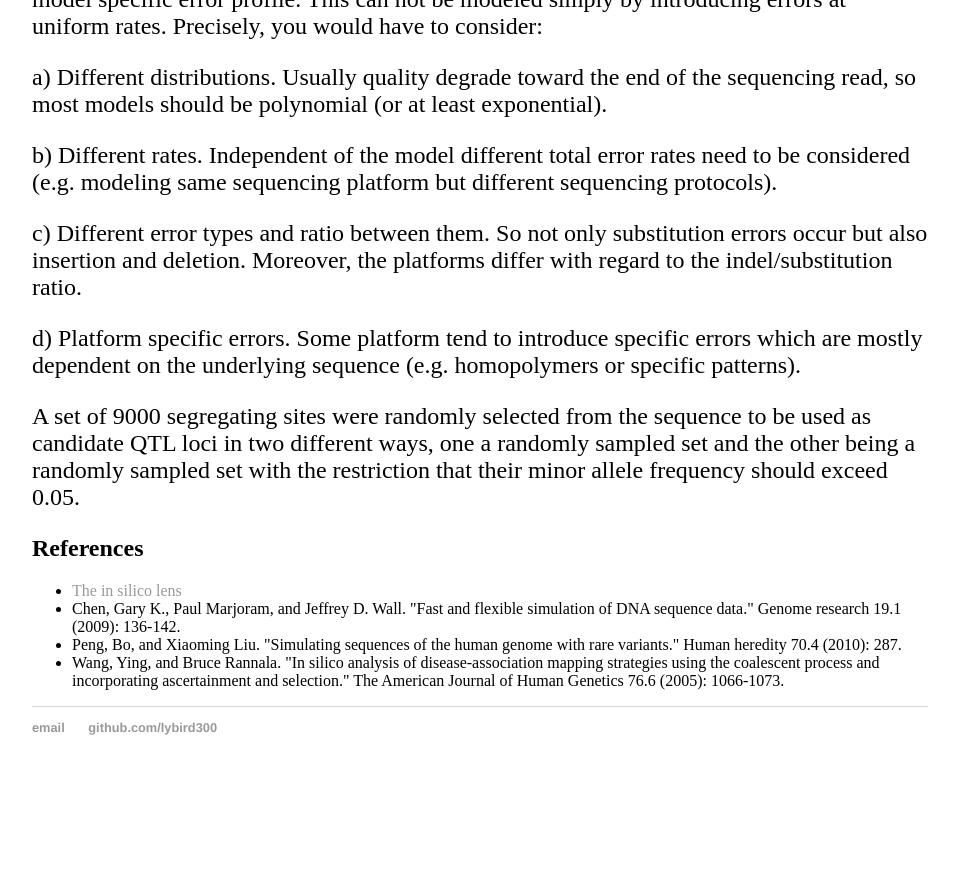
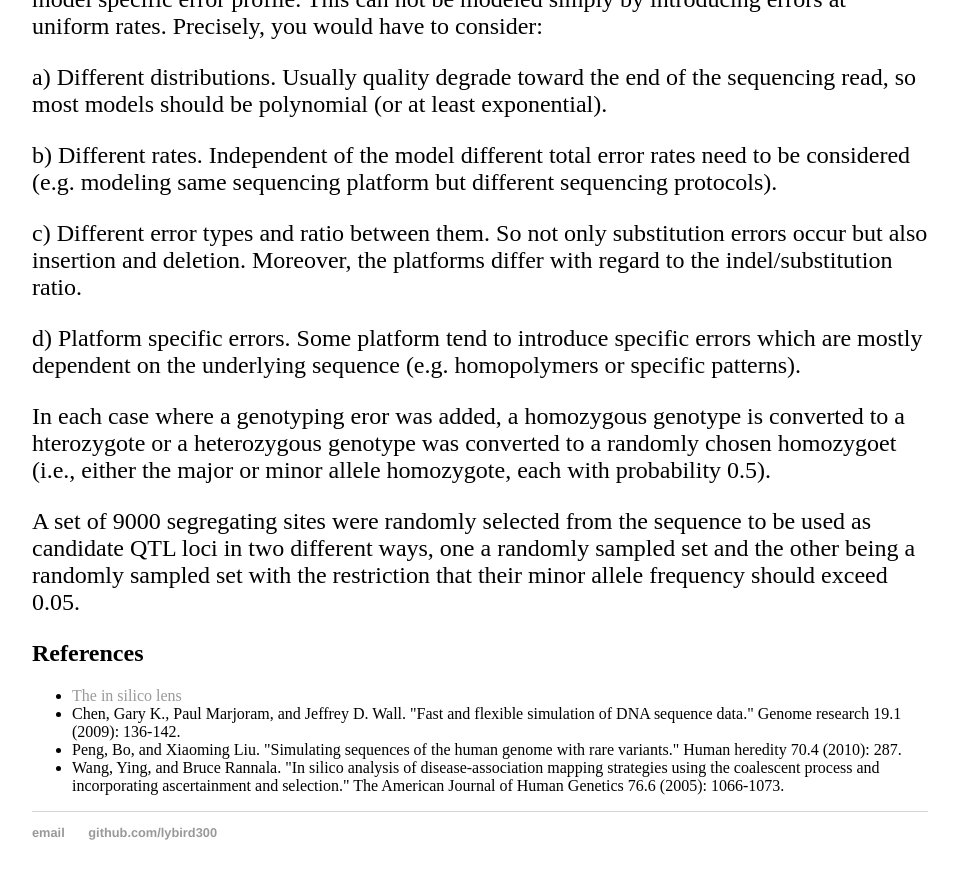
Before and after one commit to lybird300/lybird300.github.io, a Jekyll site: the page built from _posts/2015-05-07-simulate-gwas-data.md, in a window 1280 px wide and 900 px high, scrolled down 6740 px. Shown: the top 879 px of the window, without its empty margins (160-1118 px from the left). Built offline with Jekyll 4.4.1, drawn with Linux system fonts in a browser that asks for light colours; before the commit the page ends 7535 px from its top, so only the background shows below that.

Commit message:
Update 2015-05-07-simulate-gwas-data.md

```diff
--- a/_posts/2015-05-07-simulate-gwas-data.md
+++ b/_posts/2015-05-07-simulate-gwas-data.md
@@ -85,7 +85,10 @@ c) Different error types and ratio between them. So not only substitution errors
 
 d) Platform specific errors. Some platform tend to introduce specific errors which are mostly dependent on the underlying sequence (e.g. homopolymers or specific patterns).
 
+In each case where a genotyping eror was added, a homozygous genotype is converted to a hterozygote or a heterozygous genotype was converted to a randomly chosen homozygoet (i.e., either the major or minor allele homozygote, each with probability 0.5).
+
 A set of 9000 segregating sites were randomly selected from the sequence to be used as candidate QTL loci in two different ways, one a randomly sampled set and the other being a randomly sampled set with the restriction that their minor allele frequency should exceed 0.05.
+
 
 
 <h2>References</h2>
```
